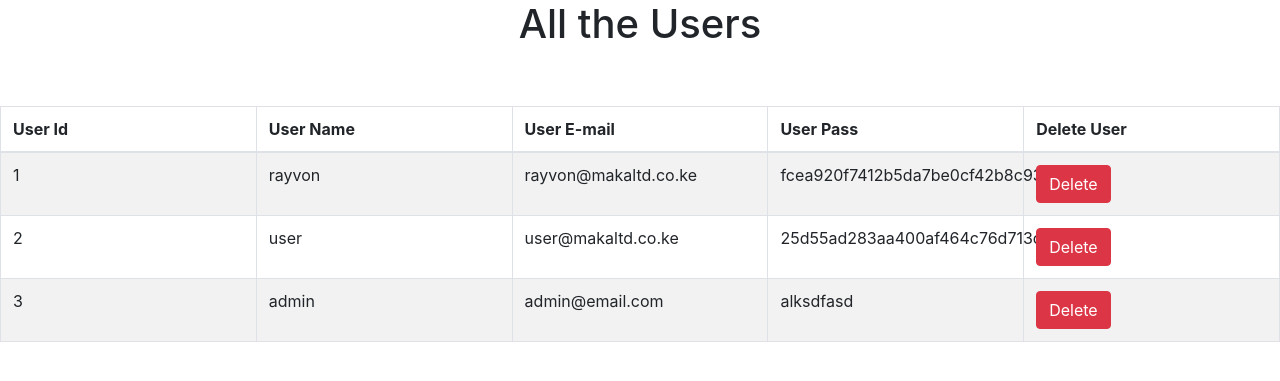
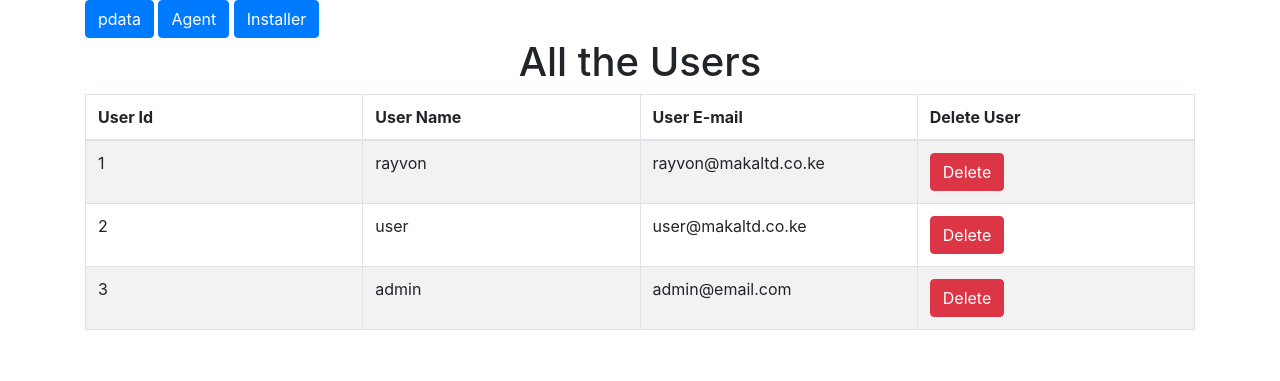
Before and after one commit to coding-fantastic/pms, a PHP site: page /view.php in a window 1280 px wide. Shown: the top 381 px of the page. Run offline with PHP 8.4, Linux system fonts and the light colour scheme; data comes from the database, SQL or seed files in the repository; some libraries are stand-ins or nearby versions.

Commit message:
changed buttons and styling of the table

```diff
--- a/view.php
+++ b/view.php
@@ -1,8 +1,9 @@
+<html>
 
-    <html>
 <head lang="en">
     <meta charset="UTF-8">
-        <link type="text/css" rel="stylesheet" href="bootstrap-3.2.0-dist\css\bootstrap.css"> <!--css file link in bootstrap folder-->
+    <link type="text/css" rel="stylesheet" href="bootstrap-3.2.0-dist\css\bootstrap.css">
+    <!--css file link in bootstrap folder-->
     <!-- CSS only -->
     <link rel="stylesheet" href="https://stackpath.bootstrapcdn.com/bootstrap/4.5.2/css/bootstrap.min.css" integrity="sha384-JcKb8q3iqJ61gNV9KGb8thSsNjpSL0n8PARn9HuZOnIxN0hoP+VmmDGMN5t9UJ0Z" crossorigin="anonymous">
 
@@ -12,21 +13,32 @@
     <script src="https://stackpath.bootstrapcdn.com/bootstrap/4.5.2/js/bootstrap.min.js" integrity="sha384-B4gt1jrGC7Jh4AgTPSdUtOBvfO8shuf57BaghqFfPlYxofvL8/KUEfYiJOMMV+rV" crossorigin="anonymous"></script>
     <title>View Users</title>
 </head>
+<!--
 <style>
     .login-panel {
         margin-top: 150px;
     }
+
     .table {
         margin-top: 50px;
     }
+
 </style>
+-->
+
 
 <body>
+    <div class="container">
 
         <div class="table-scrol">
+            <a href="pdata.php"><button class="btn btn-primary">pdata</button></a>
+            <a href="pagent.php"><button class="btn btn-primary">Agent</button></a>
+            <a href="pinstaller.php"><button class="btn btn-primary">Installer</button></a>
+
             <h1 align="center">All the Users</h1>
 
-    <div class="table-responsive"><!--this is used for responsive display in mobile and other devices-->
+            <div class="table-responsive">
+                <!--this is used for responsive display in mobile and other devices-->
                 <table class="table table-bordered table-hover table-striped" style="table-layout: fixed">
                     <thead>
 
@@ -35,7 +47,7 @@
                             <th>User Id</th>
                             <th>User Name</th>
                             <th>User E-mail</th>
-                <th>User Pass</th>
+
                             <th>Delete User</th>
                         </tr>
                     </thead>
@@ -59,8 +71,9 @@
                         <td><?php echo $user_id;  ?></td>
                         <td><?php echo $user_name;  ?></td>
                         <td><?php echo $user_email;  ?></td>
-                <td><?php echo $user_pass;  ?></td>
-                <td><a href="delete.php?del=<?php echo $user_id ?>"><button class="btn btn-danger">Delete</button></a></td> <!--btn btn-danger is a bootstrap button to show danger-->
+
+                        <td><a href="delete.php?del=<?php echo $user_id ?>"><button class="btn btn-danger">Delete</button></a></td>
+                        <!--btn btn-danger is a bootstrap button to show danger-->
                     </tr>
 
                     <?php } ?>
@@ -68,6 +81,9 @@
                 </table>
             </div>
         </div>
+
+    </div>
+
 </body>
 
 </html>
```
Lines whose indentation alone changed are shown as unchanged.
